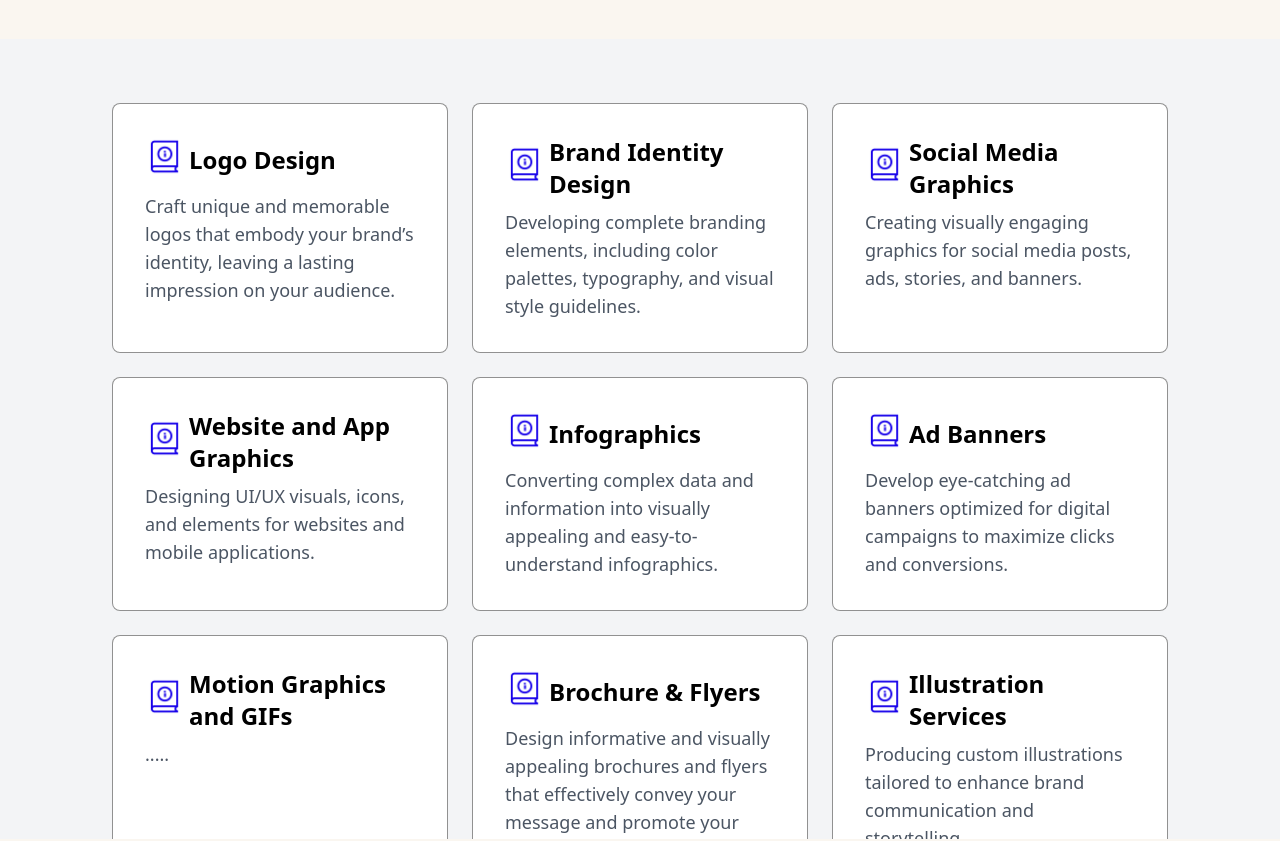
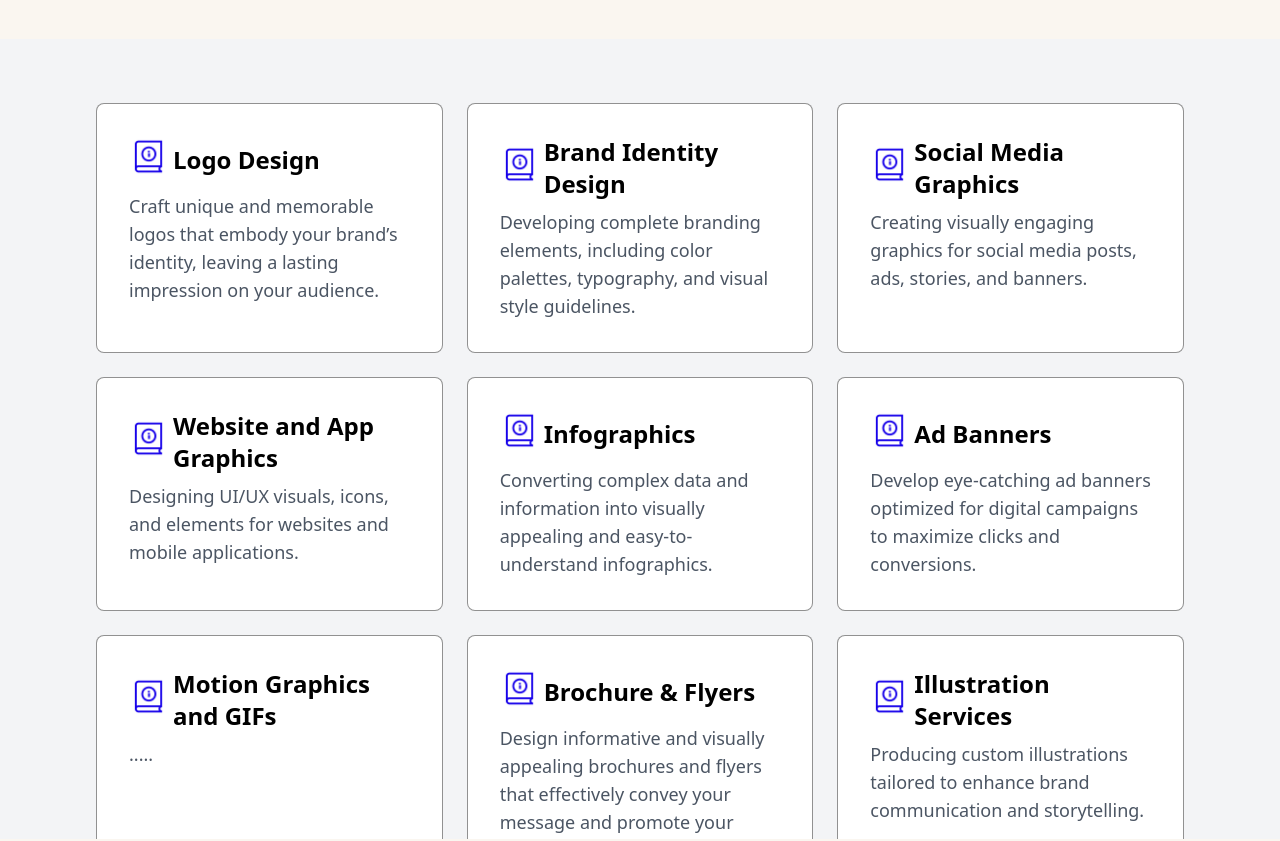
Before and after one commit to sankusodhi/Graphic-Design-UI, a React (Vite) app: page / in a window 1280 px wide. Shown: the part 1568-2409 px from the top of the page. Built offline with nearby package versions, Linux system fonts and the light colour scheme.

Commit message:
fix:heroSection

```diff
--- a/src/components/CreativeTalentSection.tsx
+++ b/src/components/CreativeTalentSection.tsx
@@ -65,7 +65,7 @@ const CreativeTalentSection = () => {
           animate={{ opacity: 1, x: 0 }}
           transition={{ duration: 0.8 }}
         >
-          <div className="relative md:h-[560px] h-[400px] md:w-[560px] w-full pt-10 rounded-lg p-6 sm:mb-3">
+          <div className="relative md:h-[590px] h-[400px] md:w-[560px] w-full pt-10 rounded-lg p-6 sm:mb-3">
             <img
               className="w-full mt-9 h-full object-cover sm:ml-[12px] sm:mr-8"
               src="/pic-09.png"
--- a/src/components/Services.tsx
+++ b/src/components/Services.tsx
@@ -317,7 +317,7 @@ export default function TakeAdvantageSection() {
       transition={{ duration: 0.8, ease: "easeOut" }}
       >
       <div className="container mx-auto">
-        <div className="grid grid-cols-1  sm:grid-cols-2 md:grid-cols-3 lg:grid-cols-3 gap-6 px-8">
+        <div className="grid grid-cols-1  sm:grid-cols-2 md:grid-cols-3 lg:grid-cols-3 gap-6 px-4">
           {items.slice(0, visibleCount).map((item, index) => (
             <motion.div
               key={index}
```
